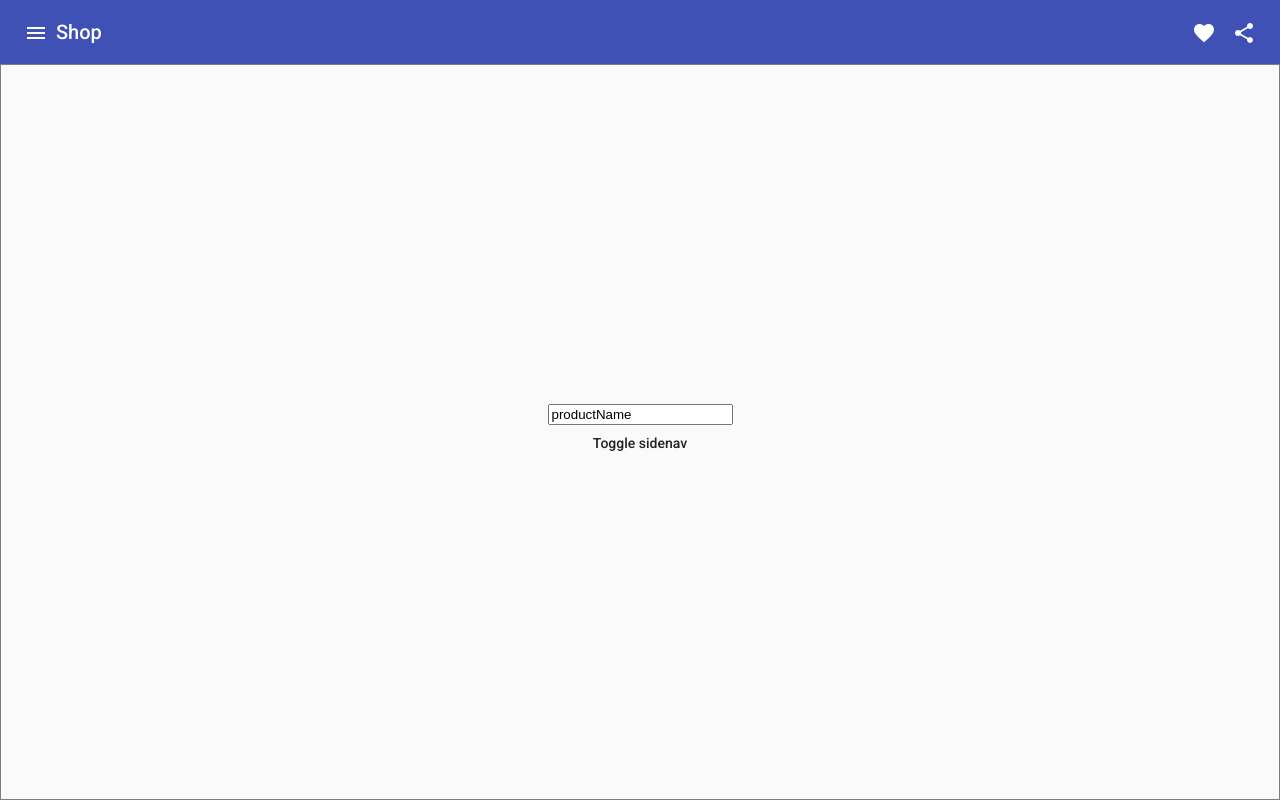
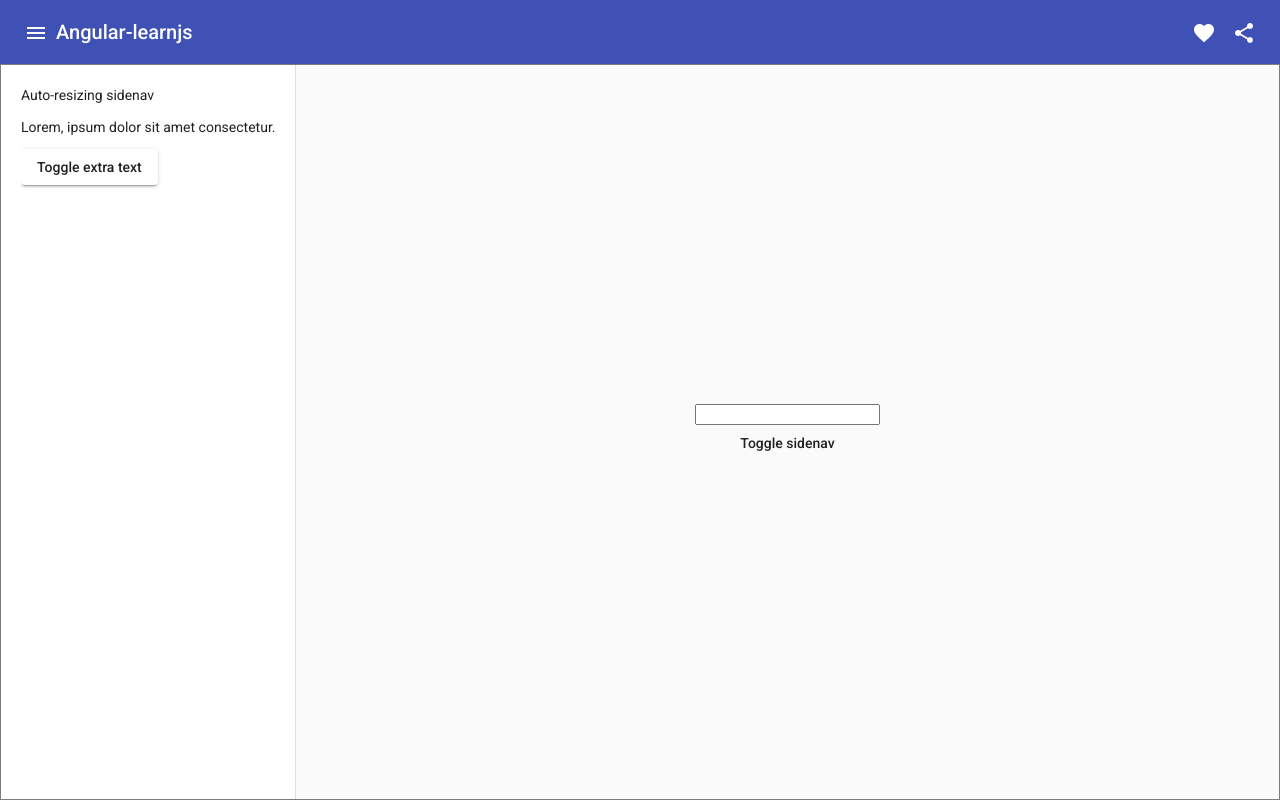
Before and after one commit to Letto228/Angular-learnjs-130622, an Angular app: page / in a window 1280 px wide. Both pictures are taken after a click on the button "menu". Built offline with nearby package versions, Linux system fonts and the light colour scheme; no server answers.

Commit message:
feat: lesson 3

```diff
--- a/src/app/app.component.html
+++ b/src/app/app.component.html
@@ -1,2 +1,6 @@
-<app-header></app-header>
-<app-sidenav></app-sidenav>
+<app-header [title]="title" (menuClick)="sidenav.toggleDrawer()"></app-header>
+<!-- <app-sidenav
+    [isSidenavOpen]="isSidenavOpen"
+    (isSidenavOpenChange)="isSidenavOpen = $event"
+></app-sidenav> -->
+<app-sidenav #sidenav></app-sidenav>
--- a/src/app/app.component.ts
+++ b/src/app/app.component.ts
@@ -6,5 +6,11 @@ import { Component } from '@angular/core';
 	styleUrls: ['./app.component.less'],
 })
 export class AppComponent {
-	readonly title = 'Angular-learnjs-130622';
+	// @ViewChild('sidenav') sidenav!: SidenavComponent;
+
+	readonly title = 'Angular-learnjs';
+
+	// onMenuClick() {
+	// 	this.sidenav.toggleDrawer();
+	// }
 }
--- a/src/app/components/header/header.component.html
+++ b/src/app/components/header/header.component.html
@@ -1,8 +1,13 @@
 <mat-toolbar color="primary">
-    <button mat-icon-button class="example-icon" aria-label="Example icon-button with menu icon">
+    <button
+      mat-icon-button
+      class="example-icon"
+      aria-label="Example icon-button with menu icon"
+      (click)="menuClick.emit($event)"
+    >
       <mat-icon>menu</mat-icon>
     </button>
-    <span>{{ name }}</span>
+    <span>{{ title }}</span>
     <span class="example-spacer"></span>
     <button mat-icon-button class="example-icon favorite-icon" aria-label="Example icon-button with heart icon">
       <mat-icon>favorite</mat-icon>
--- a/src/app/components/header/header.component.ts
+++ b/src/app/components/header/header.component.ts
@@ -1,4 +1,4 @@
-import { Component } from '@angular/core';
+import { Component, EventEmitter, Input, Output } from '@angular/core';
 
 @Component({
 	selector: 'app-header',
@@ -6,5 +6,7 @@ import { Component } from '@angular/core';
 	styleUrls: ['./header.component.less'],
 })
 export class HeaderComponent {
-	name = 'Shop';
+	@Input() title = 'Shop';
+
+	@Output() menuClick = new EventEmitter<Event>();
 }
--- a/src/app/components/sidenav/sidenav.component.html
+++ b/src/app/components/sidenav/sidenav.component.html
@@ -1,15 +1,19 @@
 <mat-drawer-container class="example-container" autosize>
-    <mat-drawer #drawer class="example-sidenav" mode="side">
+    <mat-drawer
+        #drawer
+        class="example-sidenav"
+        mode="side"
+    >
         <p>Auto-resizing sidenav</p>
-        <p *ngIf="showFiller">Lorem, ipsum dolor sit amet consectetur.</p>
-        <button (click)="showFiller = !showFiller" mat-raised-button>
+        <p>Lorem, ipsum dolor sit amet consectetur.</p>
+        <button mat-raised-button>
             Toggle extra text
         </button>
     </mat-drawer>
 
     <div class="example-sidenav-content">
-        <input type="text" [value]="inputInitValue">
-        <button type="button" mat-button (click)="drawer.toggle()">
+        <input #input type="text">
+        <button #button type="button" mat-button (click)="drawer.toggle()">
             Toggle sidenav
         </button>
     </div>
--- a/src/app/components/sidenav/sidenav.component.ts
+++ b/src/app/components/sidenav/sidenav.component.ts
@@ -1,4 +1,5 @@
-import { Component } from '@angular/core';
+import { Component, ViewChild } from '@angular/core';
+import { MatDrawer } from '@angular/material/sidenav';
 
 @Component({
 	selector: 'app-sidenav',
@@ -6,7 +7,35 @@ import { Component } from '@angular/core';
 	styleUrls: ['./sidenav.component.less'],
 })
 export class SidenavComponent {
-	readonly inputInitValue = 'productName';
+	@ViewChild(MatDrawer, { static: false }) private drawerComponent!: MatDrawer;
 
-	showFiller = false;
+	// constructor() {}
+
+	// ngOnChanges({}: SimpleChanges) {
+	// 	// if (isDrawerOpen) {
+	// 	// 	this.isDrawerOpen === isDrawerOpen.currentValue;
+	// 	// }
+	// }
+
+	// ngOnInit() {
+	// 	console.log(this.drawerComponent);
+	// }
+
+	// ngDoCheck() {}
+
+	// ngAfterContentInit() {}
+
+	// ngAfterContentChecked() {}
+
+	// ngAfterViewInit() {
+	// 	console.log(this.drawerComponent);
+	// }
+
+	// ngAfterViewChecked() {}
+
+	// ngOnDestroy() {}
+
+	toggleDrawer() {
+		this.drawerComponent.toggle();
+	}
 }
```
